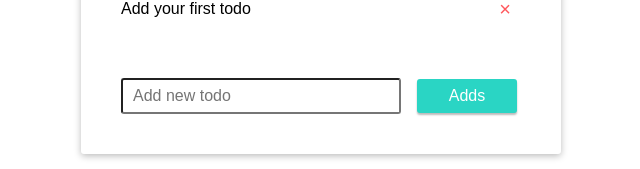
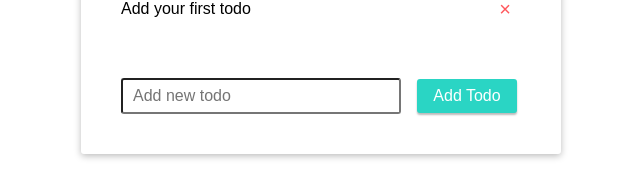
Before and after one commit to MenKNas/NotesApplicationLodgify, a React app: page / in a window 1280 px wide. Shown: the part 221-390 px from the top of the page, without its empty margins (319-959 px from the left). Built offline with nearby package versions, Linux system fonts and the light colour scheme; the HTML template or start-up script is replaced by a standard one.

Commit message:
Small tweaks on TodoInput component

```diff
--- a/src/TodoInput.js
+++ b/src/TodoInput.js
@@ -8,7 +8,7 @@ const TodoInput = ({handleChange,handleClickAdd}) => {
           placeholder = "Add new todo"
           type="text"
       />
-      <button onClick={handleClickAdd}> Adds </button>
+      <button onClick={handleClickAdd}> Add Todo </button>
     </div>
   )
 }
```
